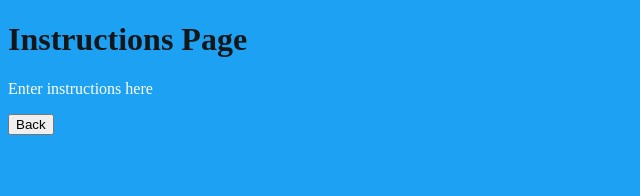
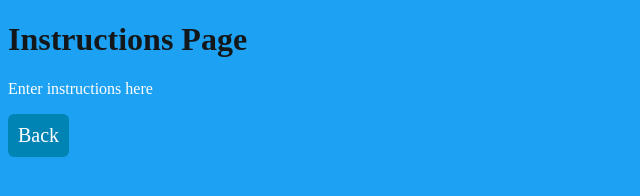
Before and after one commit to guessthehashtag/guessthehashtag.github.io, a plain HTML site: page Instr.html in a window 1280 px wide. Shown: the whole page, without its empty margins (0-640 px from the left). Drawn offline with Linux system fonts and the light colour scheme.

Commit message:
added button styling

```diff
--- a/styles.css
+++ b/styles.css
@@ -21,3 +21,23 @@ p{
 footer{
     background-color: #433e90;
 }
+
+button{
+    background-color: #0084b4;
+    padding: .5em;
+    -moz-border-radius: 5px;
+    -webkit-border-radius: 5px;
+    border-radius: 6px;
+    color: #fff;
+    font-family: 'Oswald';
+    font-size: 20px;
+    text-decoration: none;
+    border: none;
+  }
+
+  button:hover{
+      border: none;
+      background:#c0deed;
+      box-shadow: 0px 0px 1px #777;
+
+  }
```
